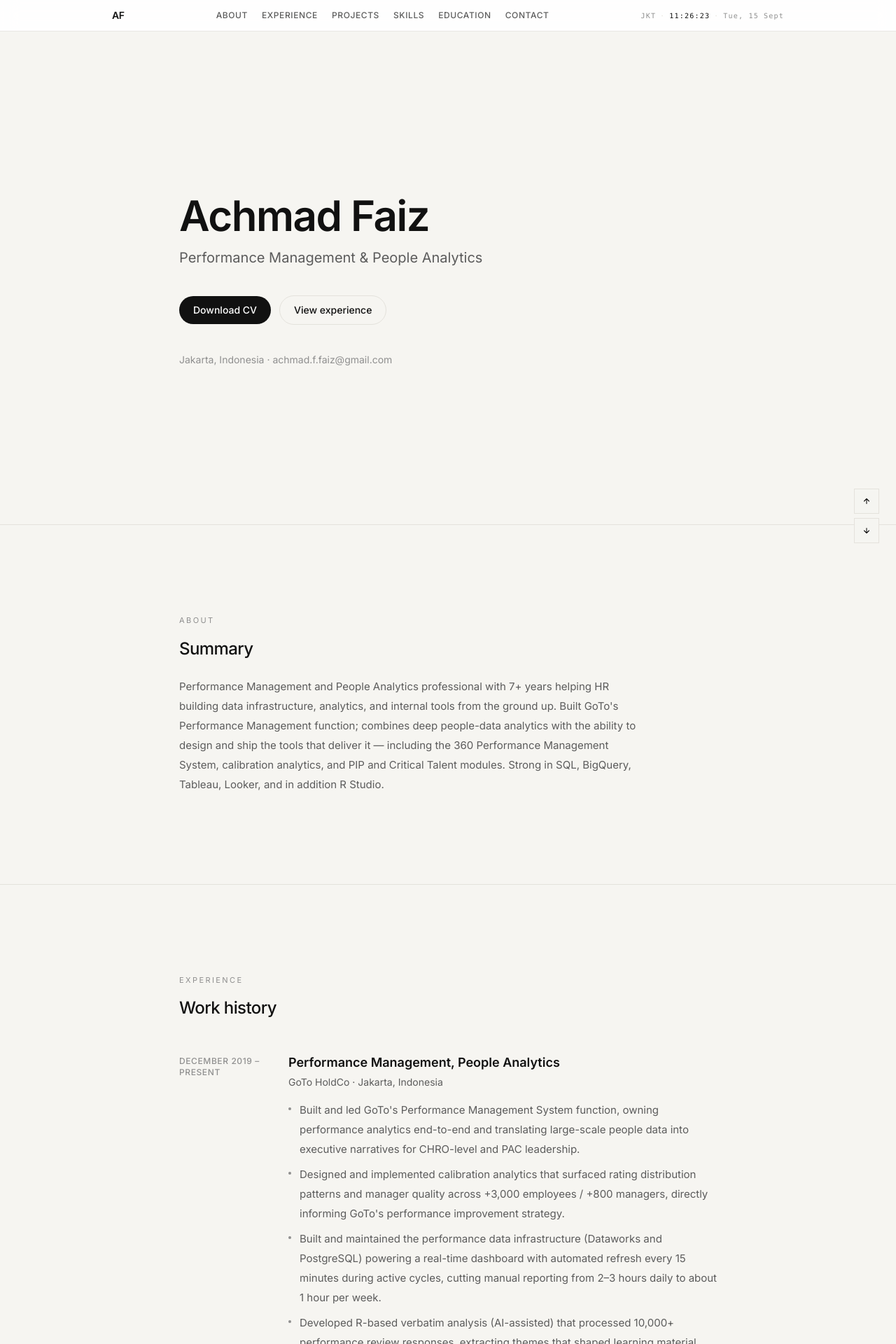
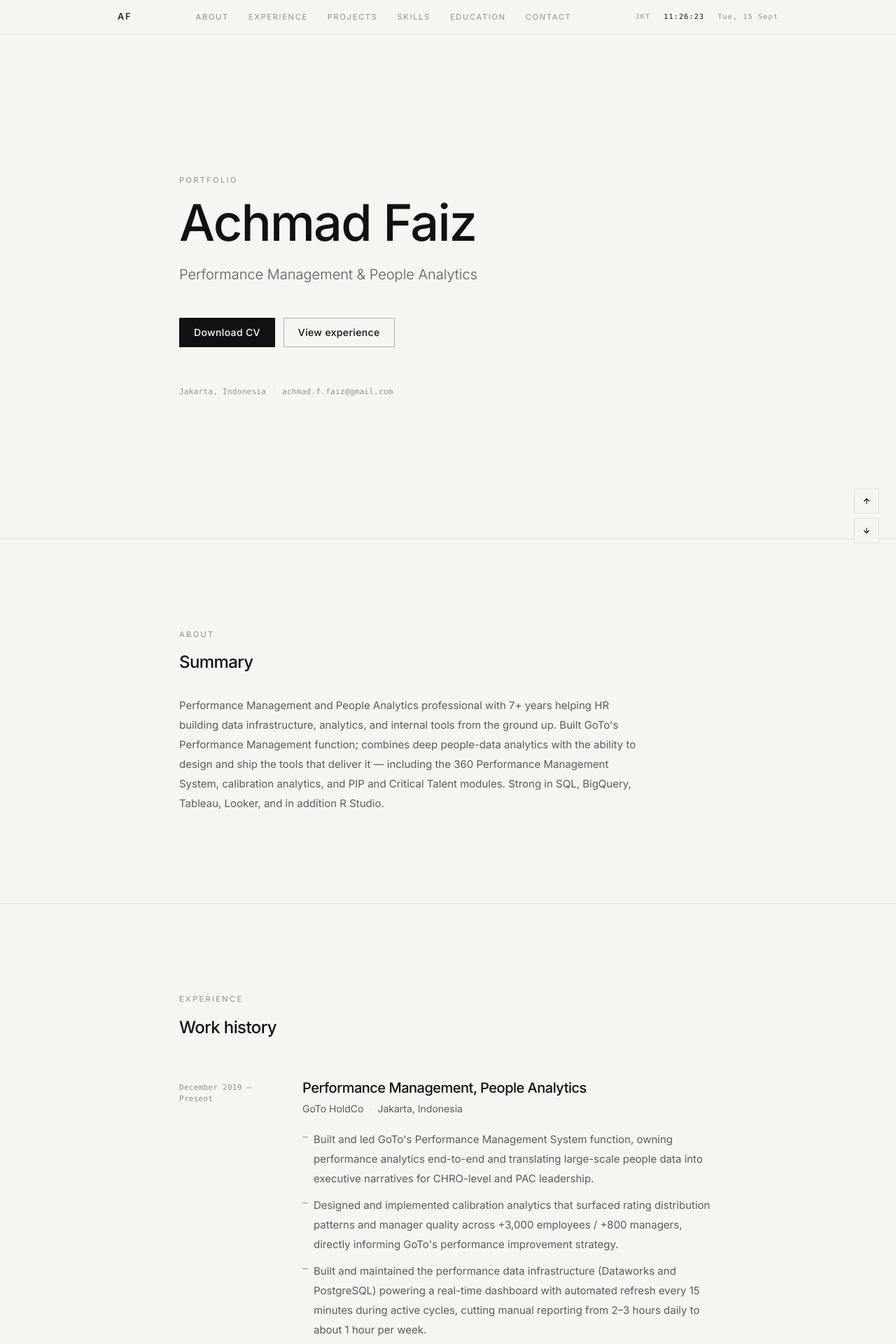
Before and after one commit to achmadfaiz1/new-porto-repo, a React (Vite) app: page / in a window 1280 px wide. Shown: the top 1920 px of the page at 70% size. Built offline with nearby package versions, Linux system fonts and the light colour scheme.

Commit message:
style: refine simple editorial mono aesthetic

```diff
--- a/src/App.tsx
+++ b/src/App.tsx
@@ -17,22 +17,22 @@ function scrollTo(id: SectionId) {
 
 function Nav() {
   return (
-    <header className="sticky top-0 z-30 border-b border-line/80 bg-white/90 backdrop-blur-md">
-      <div className="mx-auto flex max-w-5xl items-center justify-between gap-4 px-5 py-3 sm:px-8">
+    <header className="sticky top-0 z-30 border-b border-line/70 bg-paper/85 backdrop-blur-md">
+      <div className="mx-auto flex max-w-5xl items-center justify-between gap-4 px-6 py-3.5 sm:px-10">
         <button
           type="button"
           onClick={() => scrollTo("hero")}
-          className="text-sm font-semibold tracking-tight text-ink"
+          className="text-[13px] font-medium tracking-[0.14em] text-ink"
         >
           AF
         </button>
-        <nav className="hidden items-center gap-5 md:flex" aria-label="Primary">
+        <nav className="hidden items-center gap-7 md:flex" aria-label="Primary">
           {SECTIONS.filter((s) => s.id !== "hero").map((s) => (
             <button
               key={s.id}
               type="button"
               onClick={() => scrollTo(s.id)}
-              className="text-xs font-medium uppercase tracking-wider text-ash transition hover:text-ink"
+              className="text-[11px] font-normal uppercase tracking-[0.16em] text-mist transition hover:text-ink"
             >
               {s.label}
             </button>
@@ -48,32 +48,31 @@ function Nav() {
 
 function Hero() {
   return (
-    <section id="hero" className="section-pad min-h-[88vh] flex items-center">
+    <section id="hero" className="section-pad flex min-h-[90vh] items-center">
       <div className="container-narrow w-full">
-        <h1 className="mt-2 text-4xl font-semibold tracking-tight text-ink sm:text-5xl md:text-6xl">
+        <p className="eyebrow mb-6">Portfolio</p>
+        <h1 className="text-5xl font-medium leading-[1.05] tracking-tight text-ink sm:text-6xl md:text-7xl">
           {PROFILE.name}
         </h1>
-        <p className="mt-4 max-w-xl text-lg text-ash sm:text-xl">
+        <p className="mt-6 max-w-xl text-lg font-light leading-relaxed text-ash sm:text-xl">
           {PROFILE.title}
         </p>
-        <div className="mt-10 flex flex-wrap items-center gap-3">
-          <a
-            href={PROFILE.cvPath}
-            download
-            className="inline-flex items-center rounded-full bg-ink px-5 py-2.5 text-sm font-medium text-white transition hover:bg-graphite"
-          >
+        <div className="mt-12 flex flex-wrap items-center gap-3">
+          <a href={PROFILE.cvPath} download className="btn-solid">
             Download CV
           </a>
           <button
             type="button"
             onClick={() => scrollTo("experience")}
-            className="inline-flex items-center rounded-full border border-line px-5 py-2.5 text-sm font-medium text-ink transition hover:border-ink"
+            className="btn-ghost"
           >
             View experience
           </button>
         </div>
-        <p className="mt-10 text-sm text-mist">
-          {PROFILE.location} · {PROFILE.email}
+        <p className="mt-14 font-mono text-[11px] tracking-wide text-mist">
+          {PROFILE.location}
+          <span className="mx-2 text-line">/</span>
+          {PROFILE.email}
         </p>
       </div>
     </section>
@@ -82,11 +81,11 @@ function Hero() {
 
 function About() {
   return (
-    <section id="about" className="section-pad hairline bg-paper">
+    <section id="about" className="section-pad hairline">
       <div className="container-narrow">
         <p className="eyebrow">About</p>
         <h2 className="section-title">Summary</h2>
-        <p className="mt-6 muted max-w-2xl">{PROFILE.summary}</p>
+        <p className="mt-8 muted max-w-2xl">{PROFILE.summary}</p>
       </div>
     </section>
   );
@@ -98,20 +97,32 @@ function Experience() {
       <div className="container-narrow">
         <p className="eyebrow">Experience</p>
         <h2 className="section-title">Work history</h2>
-        <ol className="mt-12 space-y-12">
-          {EXPERIENCE.map((role) => (
-            <li key={`${role.company}-${role.title}-${role.dates}`} className="grid gap-3 sm:grid-cols-[9rem_1fr]">
-              <div className="text-xs font-medium uppercase tracking-wider text-mist sm:pt-1">
+        <ol className="mt-14">
+          {EXPERIENCE.map((role, i) => (
+            <li
+              key={`${role.company}-${role.title}-${role.dates}`}
+              className={`grid gap-2 py-10 sm:grid-cols-[8.5rem_1fr] sm:gap-10 ${
+                i === 0 ? "pt-0" : "border-t border-line"
+              }`}
+            >
+              <div className="font-mono text-[11px] tracking-wide text-mist sm:pt-1.5">
                 {role.dates}
               </div>
               <div>
-                <h3 className="text-lg font-semibold text-ink">{role.title}</h3>
-                <p className="mt-1 text-sm text-ash">
-                  {role.company} · {role.location}
+                <h3 className="text-lg font-medium tracking-tight text-ink sm:text-xl">
+                  {role.title}
+                </h3>
+                <p className="mt-1.5 text-sm text-ash">
+                  {role.company}
+                  <span className="mx-2 text-line">·</span>
+                  {role.location}
                 </p>
-                <ul className="mt-4 space-y-2">
+                <ul className="mt-5 space-y-2.5">
                   {role.bullets.map((b) => (
-                    <li key={b} className="muted pl-4 relative before:absolute before:left-0 before:top-[0.65em] before:h-1 before:w-1 before:rounded-full before:bg-mist">
+                    <li
+                      key={b}
+                      className="muted relative pl-4 before:absolute before:left-0 before:top-[0.7em] before:h-px before:w-2 before:bg-mist"
+                    >
                       {b}
                     </li>
                   ))}
@@ -127,26 +138,31 @@ function Experience() {
 
 function Projects() {
   return (
-    <section id="projects" className="section-pad hairline bg-paper">
+    <section id="projects" className="section-pad hairline">
       <div className="container-narrow">
         <p className="eyebrow">Projects</p>
         <h2 className="section-title">Selected work</h2>
-        <div className="mt-12 grid gap-8">
-          {PROJECTS.map((p) => (
+        <div className="mt-14">
+          {PROJECTS.map((p, i) => (
             <article
               key={p.title}
-              className="rounded-2xl border border-line bg-white p-6 sm:p-8"
+              className={`py-10 ${i === 0 ? "pt-0" : "border-t border-line"}`}
             >
-              <div className="flex flex-wrap items-baseline justify-between gap-2">
-                <h3 className="text-lg font-semibold text-ink">{p.title}</h3>
-                <span className="text-xs font-medium uppercase tracking-wider text-mist">
+              <div className="flex flex-wrap items-baseline justify-between gap-x-4 gap-y-1">
+                <h3 className="text-lg font-medium tracking-tight text-ink sm:text-xl">
+                  {p.title}
+                </h3>
+                <span className="font-mono text-[11px] tracking-wide text-mist">
                   {p.year}
                 </span>
               </div>
-              <p className="mt-1 text-sm text-ash">{p.org}</p>
-              <ul className="mt-4 space-y-2">
+              <p className="mt-1.5 text-sm text-ash">{p.org}</p>
+              <ul className="mt-5 space-y-2.5">
                 {p.bullets.map((b) => (
-                  <li key={b} className="muted">
+                  <li
+                    key={b}
+                    className="muted relative pl-4 before:absolute before:left-0 before:top-[0.7em] before:h-px before:w-2 before:bg-mist"
+                  >
                     {b}
                   </li>
                 ))}
@@ -165,25 +181,21 @@ function Skills() {
       <div className="container-narrow">
         <p className="eyebrow">Skills</p>
         <h2 className="section-title">Capabilities</h2>
-        <div className="mt-12 grid gap-8 sm:grid-cols-2">
+        <dl className="mt-14 divide-y divide-line">
           {SKILLS.map((group) => (
-            <div key={group.group}>
-              <h3 className="text-sm font-semibold uppercase tracking-wider text-ink">
+            <div
+              key={group.group}
+              className="grid gap-2 py-6 first:pt-0 last:pb-0 sm:grid-cols-[11rem_1fr] sm:gap-8"
+            >
+              <dt className="text-[11px] font-normal uppercase tracking-editorial text-mist sm:pt-1">
                 {group.group}
-              </h3>
-              <ul className="mt-3 flex flex-wrap gap-2">
-                {group.items.map((item) => (
-                  <li
-                    key={item}
-                    className="rounded-full border border-line px-3 py-1 text-xs text-ash"
-                  >
-                    {item}
-                  </li>
-                ))}
-              </ul>
+              </dt>
+              <dd className="text-sm leading-relaxed text-ink sm:text-[15px] sm:leading-7">
+                {group.items.join(", ")}
+              </dd>
             </div>
           ))}
-        </div>
+        </dl>
       </div>
     </section>
   );
@@ -191,31 +203,35 @@ function Skills() {
 
 function Education() {
   return (
-    <section id="education" className="section-pad hairline bg-paper">
+    <section id="education" className="section-pad hairline">
       <div className="container-narrow">
         <p className="eyebrow">Education</p>
         <h2 className="section-title">Background</h2>
-        <div className="mt-10 grid gap-8 sm:grid-cols-2">
-          <div className="rounded-2xl border border-line bg-white p-6">
-            <p className="text-xs font-medium uppercase tracking-wider text-mist">
+        <div className="mt-14 grid gap-12 sm:grid-cols-2 sm:gap-16">
+          <div>
+            <p className="text-[11px] font-normal uppercase tracking-editorial text-mist">
               Education
             </p>
-            <h3 className="mt-3 text-lg font-semibold text-ink">
+            <h3 className="mt-4 text-lg font-medium tracking-tight text-ink">
               {EDUCATION.school}
             </h3>
-            <p className="mt-1 text-sm text-ash">{EDUCATION.degree}</p>
-            <p className="mt-3 text-sm text-mist">
-              {EDUCATION.dates} · GPA {EDUCATION.gpa}
+            <p className="mt-2 text-sm text-ash">{EDUCATION.degree}</p>
+            <p className="mt-4 font-mono text-[11px] tracking-wide text-mist">
+              {EDUCATION.dates}
+              <span className="mx-2 text-line">·</span>
+              GPA {EDUCATION.gpa}
             </p>
           </div>
-          <div className="rounded-2xl border border-line bg-white p-6">
-            <p className="text-xs font-medium uppercase tracking-wider text-mist">
+          <div className="border-t border-line pt-12 sm:border-t-0 sm:border-l sm:pt-0 sm:pl-16">
+            <p className="text-[11px] font-normal uppercase tracking-editorial text-mist">
               Certification
             </p>
-            <h3 className="mt-3 text-lg font-semibold text-ink">
+            <h3 className="mt-4 text-lg font-medium tracking-tight text-ink">
               {CERTIFICATION.name}
             </h3>
-            <p className="mt-3 text-sm text-mist">{CERTIFICATION.year}</p>
+            <p className="mt-4 font-mono text-[11px] tracking-wide text-mist">
+              {CERTIFICATION.year}
+            </p>
           </div>
         </div>
       </div>
@@ -229,24 +245,27 @@ function Contact() {
       <div className="container-narrow">
         <p className="eyebrow">Contact</p>
         <h2 className="section-title">Get in touch</h2>
-        <p className="mt-4 muted max-w-xl">
+        <p className="mt-6 muted max-w-xl">
           Open to conversations about people analytics, performance systems, and
           HR data infrastructure.
         </p>
-        <dl className="mt-10 space-y-4 text-sm">
-          <div>
-            <dt className="text-xs uppercase tracking-wider text-mist">Email</dt>
-            <dd className="mt-1">
-              <a className="text-ink underline-offset-4 hover:underline" href={`mailto:${PROFILE.email}`}>
+        <dl className="mt-12 space-y-6 text-sm">
+          <div className="grid gap-1 sm:grid-cols-[7rem_1fr]">
+            <dt className="text-[11px] uppercase tracking-editorial text-mist">Email</dt>
+            <dd>
+              <a
+                className="text-ink underline-offset-4 transition hover:underline"
+                href={`mailto:${PROFILE.email}`}
+              >
                 {PROFILE.email}
               </a>
             </dd>
           </div>
-          <div>
-            <dt className="text-xs uppercase tracking-wider text-mist">LinkedIn</dt>
-            <dd className="mt-1">
+          <div className="grid gap-1 sm:grid-cols-[7rem_1fr]">
+            <dt className="text-[11px] uppercase tracking-editorial text-mist">LinkedIn</dt>
+            <dd>
               <a
-                className="text-ink underline-offset-4 hover:underline"
+                className="text-ink underline-offset-4 transition hover:underline"
                 href={PROFILE.linkedin}
                 target="_blank"
                 rel="noreferrer"
@@ -255,21 +274,17 @@ function Contact() {
               </a>
             </dd>
           </div>
-          <div>
-            <dt className="text-xs uppercase tracking-wider text-mist">Phone</dt>
-            <dd className="mt-1 text-ink">{PROFILE.phone}</dd>
+          <div className="grid gap-1 sm:grid-cols-[7rem_1fr]">
+            <dt className="text-[11px] uppercase tracking-editorial text-mist">Phone</dt>
+            <dd className="text-ink">{PROFILE.phone}</dd>
           </div>
-          <div>
-            <dt className="text-xs uppercase tracking-wider text-mist">Location</dt>
-            <dd className="mt-1 text-ink">{PROFILE.location}</dd>
+          <div className="grid gap-1 sm:grid-cols-[7rem_1fr]">
+            <dt className="text-[11px] uppercase tracking-editorial text-mist">Location</dt>
+            <dd className="text-ink">{PROFILE.location}</dd>
           </div>
         </dl>
-        <div className="mt-10">
-          <a
-            href={PROFILE.cvPath}
-            download
-            className="inline-flex items-center rounded-full border border-ink px-5 py-2.5 text-sm font-medium text-ink transition hover:bg-ink hover:text-white"
-          >
+        <div className="mt-12">
+          <a href={PROFILE.cvPath} download className="btn-ghost">
             Download CV (PDF)
           </a>
         </div>
@@ -280,7 +295,7 @@ function Contact() {
 
 function Footer() {
   return (
-    <footer className="hairline px-5 py-8 text-center text-xs text-mist sm:px-8">
+    <footer className="hairline px-6 py-10 text-center font-mono text-[11px] tracking-wide text-mist sm:px-10">
       © {new Date().getFullYear()} {PROFILE.name}
     </footer>
   );
@@ -288,7 +303,7 @@ function Footer() {
 
 export default function App() {
   return (
-    <div className="min-h-screen">
+    <div className="min-h-screen bg-paper">
       <Nav />
       <main>
         <Hero />
```
